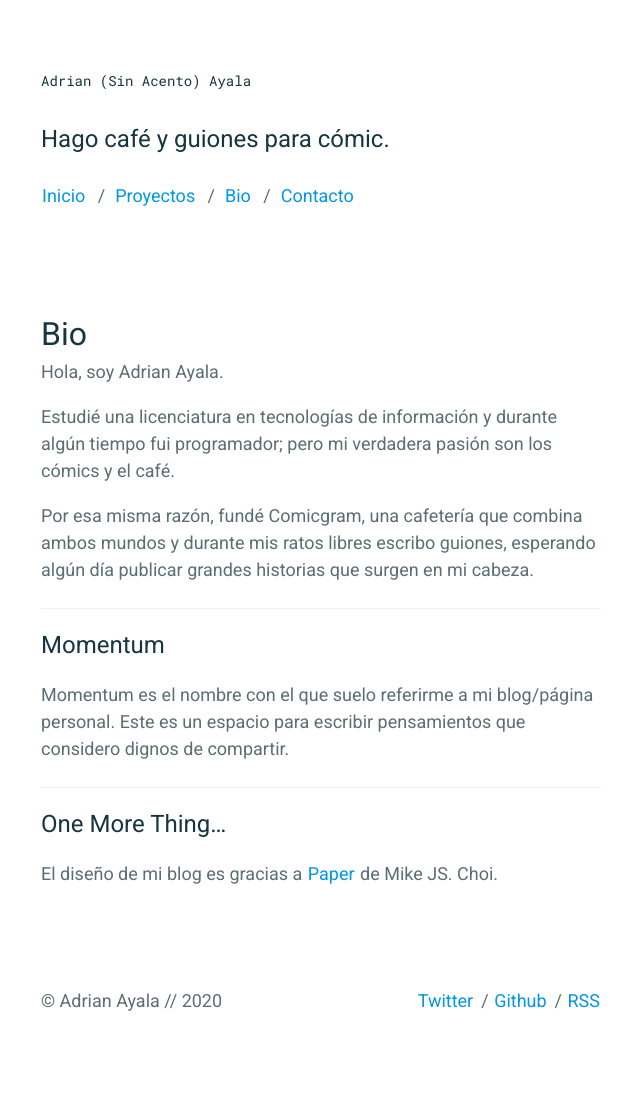
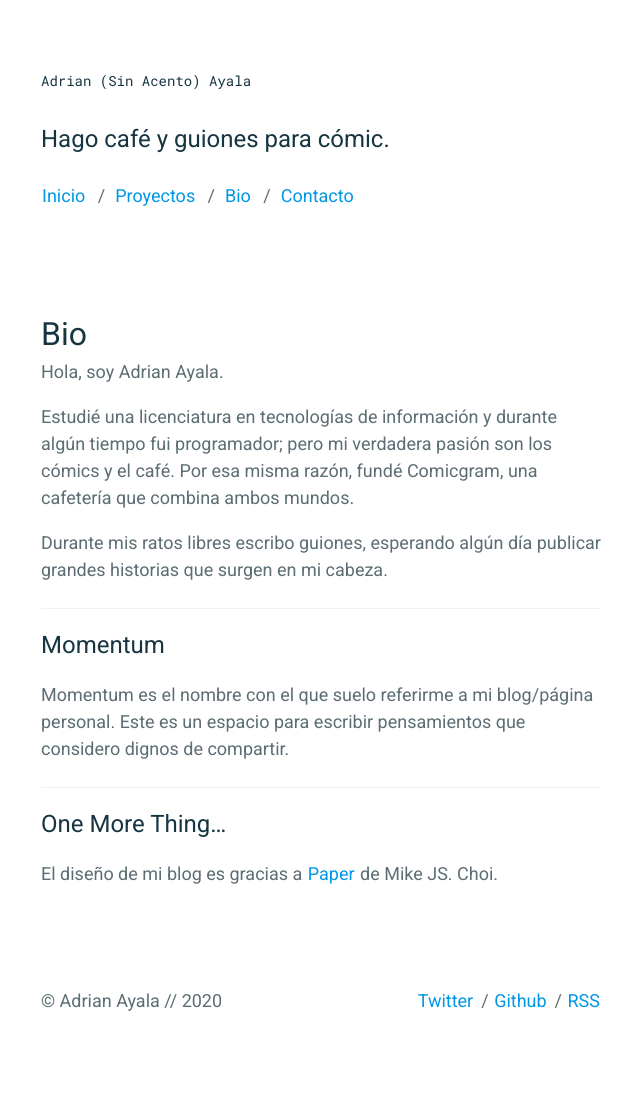
Before and after one commit to adrrian17/adrrian17.github.io, a Jekyll site: the page built from _pages/about.md, in a window 1280 px wide. Shown: the whole page, without its empty margins (319-959 px from the left). Built offline with Jekyll 4.4.1, drawn with Linux system fonts in a browser that asks for light colours.

```diff
--- a/_pages/about.md
+++ b/_pages/about.md
@@ -6,9 +6,9 @@ permalink: /bio/
 
 Hola, soy Adrian Ayala.
 
-Estudié una licenciatura en tecnologías de información y durante algún tiempo fui programador; pero mi verdadera pasión son los cómics y el café.
+Estudié una licenciatura en tecnologías de información y durante algún tiempo fui programador; pero mi verdadera pasión son los cómics y el café. Por esa misma razón, fundé Comicgram, una cafetería que combina ambos mundos.
 
-Por esa misma razón, fundé Comicgram, una cafetería que combina ambos mundos y durante mis ratos libres escribo guiones, esperando algún día publicar grandes historias que surgen en mi cabeza.
+Durante mis ratos libres escribo guiones, esperando algún día publicar grandes historias que surgen en mi cabeza.
 
 ---
 
```
